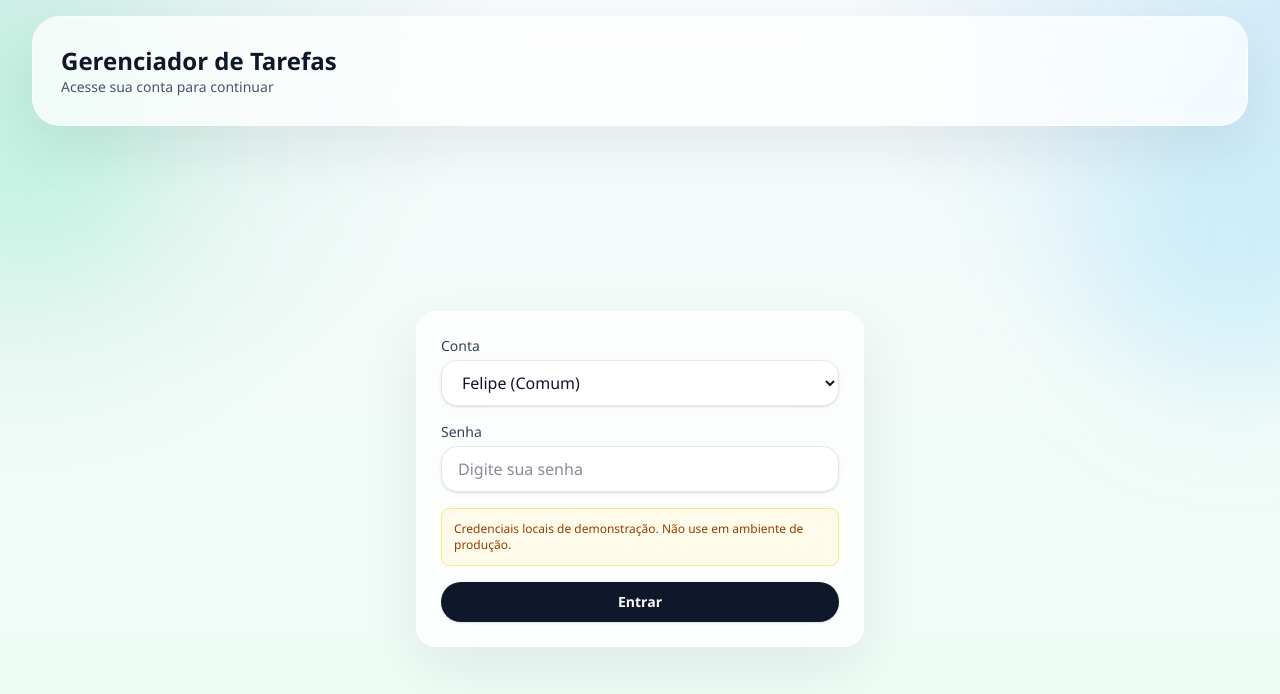
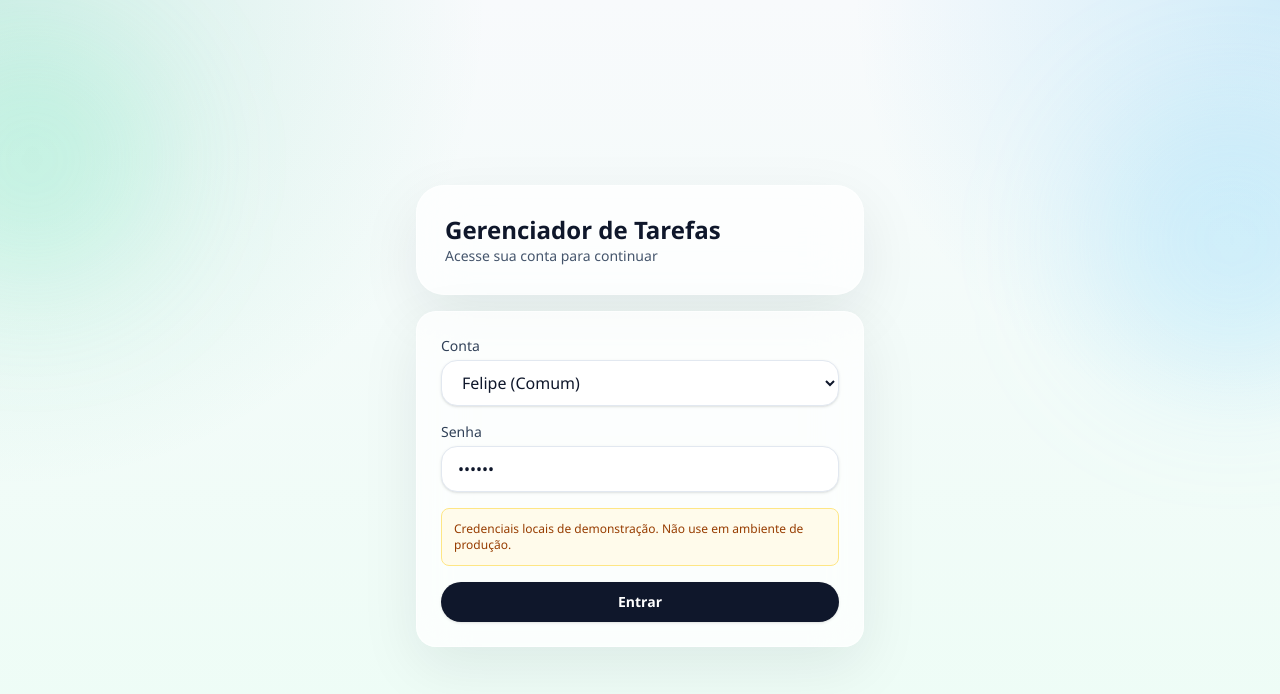
Before and after one commit to Feliperodbar/planilhaprojetos, a React (Vite) app: page / in a window 1280 px wide. Shown: the top 694 px of the page. Built offline with nearby package versions, Linux system fonts and the light colour scheme.

Commit message:
feat: ajustar lógica de identificação de tarefas por proprietário e melhorar a interface de autenticação

```diff
--- a/src/App.tsx
+++ b/src/App.tsx
@@ -33,6 +33,13 @@ const INITIAL_ACCOUNTS: UserAccount[] = [
     id: "user-felipe",
     name: "Felipe",
     email: "felipe@email.com",
+    password: "123456",
+    role: "user",
+  },
+  {
+    id: "user-usuario1",
+    name: "usuario1",
+    email: "usuario1@email.com",
     password: "123456",
     role: "user",
   },
@@ -100,12 +107,14 @@ function toSessionUser(account: UserAccount): SessionUser {
   };
 }
 
-function getNextId(tasks: ProjectTask[]) {
-  if (tasks.length === 0) {
+function getNextId(tasks: ProjectTask[], ownerId: string) {
+  const ownerTasks = tasks.filter((task) => task.ownerId === ownerId);
+
+  if (ownerTasks.length === 0) {
     return 1;
   }
 
-  return Math.max(...tasks.map((task) => task.id)) + 1;
+  return Math.max(...ownerTasks.map((task) => task.id)) + 1;
 }
 
 function normalizeForSort(value: string | number) {
@@ -566,7 +575,11 @@ function App() {
       return;
     }
 
-    setTasks((previous) => previous.filter((item) => item.id !== task.id));
+    setTasks((previous) =>
+      previous.filter(
+        (item) => item.id !== task.id || item.ownerId !== task.ownerId,
+      ),
+    );
     setToast({ type: "success", message: "Atividade excluída com sucesso." });
   };
 
@@ -604,7 +617,7 @@ function App() {
 
       setTasks((previous) =>
         previous.map((task) =>
-          task.id === taskToEdit.id
+          task.id === taskToEdit.id && task.ownerId === taskToEdit.ownerId
             ? {
                 ...task,
                 ...normalizedTaskData,
@@ -623,7 +636,7 @@ function App() {
     } else {
       setTasks((previous) => {
         const newTask: ProjectTask = {
-          id: getNextId(previous),
+          id: getNextId(previous, currentUser.id),
           ownerId: currentUser.id,
           ownerName: currentUser.name,
           adminComment: null,
--- a/src/components/AuthGate.tsx
+++ b/src/components/AuthGate.tsx
@@ -9,7 +9,7 @@ interface AuthGateProps {
 
 export function AuthGate({ accounts, onLogin }: AuthGateProps) {
   const [accountId, setAccountId] = useState(accounts[0]?.id ?? "");
-  const [password, setPassword] = useState("");
+  const [password] = useState("123456");
   const [error, setError] = useState<string | null>(null);
 
   const selectedAccount = useMemo(() => {
@@ -30,7 +30,6 @@ export function AuthGate({ accounts, onLogin }: AuthGateProps) {
     }
 
     setError(null);
-    setPassword("");
     onLogin(selectedAccount);
   };
 
@@ -41,22 +40,18 @@ export function AuthGate({ accounts, onLogin }: AuthGateProps) {
         <div className="absolute -right-24 top-24 h-72 w-72 rounded-full bg-sky-300/20 blur-3xl" />
       </div>
 
-      <div className="relative mx-auto flex min-h-screen max-w-[1520px] flex-col gap-4">
-        <header className="rounded-[28px] border border-white/60 bg-white/75 p-5 shadow-[0_20px_60px_rgba(15,23,42,0.08)] backdrop-blur-xl md:p-7">
-          <div className="flex flex-col gap-2 md:flex-row md:items-center md:justify-between">
-            <div>
+      <main className="relative mx-auto flex min-h-screen max-w-[1520px] items-center justify-center">
+        <div className="flex w-full max-w-md flex-col gap-4">
+          <section className="rounded-[28px] border border-white/60 bg-white/75 p-5 shadow-[0_20px_60px_rgba(15,23,42,0.08)] backdrop-blur-xl md:p-7">
             <h1 className="text-2xl font-semibold text-slate-900">
               Gerenciador de Tarefas
             </h1>
             <p className="text-sm text-slate-600">
               Acesse sua conta para continuar
             </p>
-            </div>
-          </div>
-        </header>
+          </section>
 
-        <main className="flex flex-1 items-center justify-center">
-          <div className="w-full max-w-md rounded-[20px] border border-white/60 bg-white/75 p-6 shadow-[0_20px_60px_rgba(15,23,42,0.08)] backdrop-blur-xl">
+          <section className="rounded-[20px] border border-white/60 bg-white/75 p-6 shadow-[0_20px_60px_rgba(15,23,42,0.08)] backdrop-blur-xl">
             <form onSubmit={handleSubmit} className="space-y-4">
               <div>
                 <label className="mb-1 block text-sm font-medium text-slate-700">
@@ -83,7 +78,7 @@ export function AuthGate({ accounts, onLogin }: AuthGateProps) {
                 <input
                   type="password"
                   value={password}
-                  onChange={(event) => setPassword(event.target.value)}
+                  readOnly
                   className="w-full rounded-2xl border border-slate-200 bg-white px-4 py-2.5 text-slate-900 shadow-sm outline-none transition focus:border-sky-400 focus:ring-4 focus:ring-sky-100"
                   placeholder="Digite sua senha"
                 />
@@ -103,9 +98,9 @@ export function AuthGate({ accounts, onLogin }: AuthGateProps) {
                 Entrar
               </button>
             </form>
+          </section>
         </div>
       </main>
     </div>
-    </div>
   );
 }
```
Lines whose indentation alone changed are shown as unchanged.
